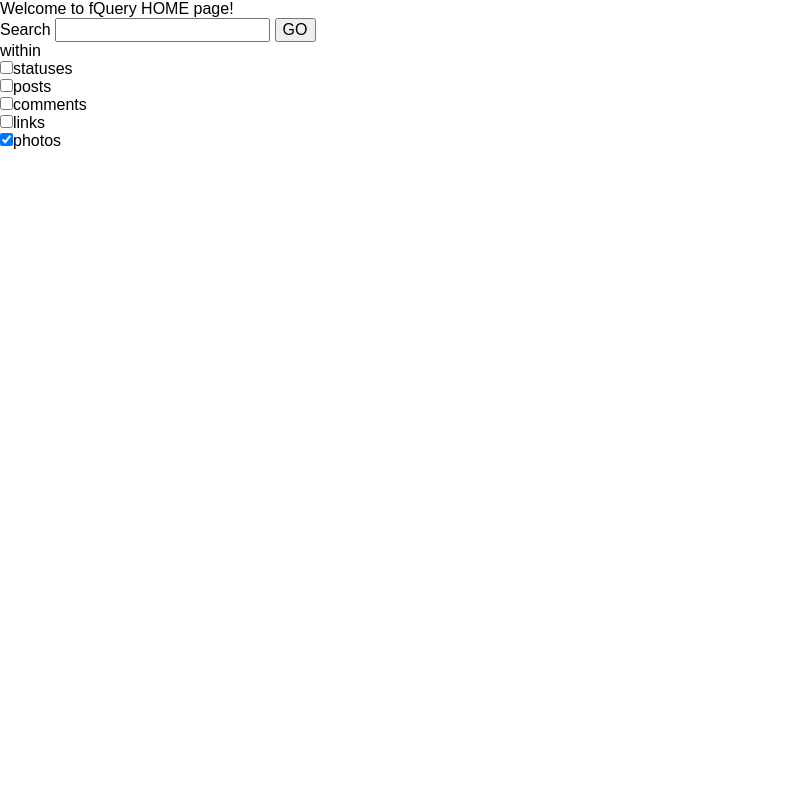
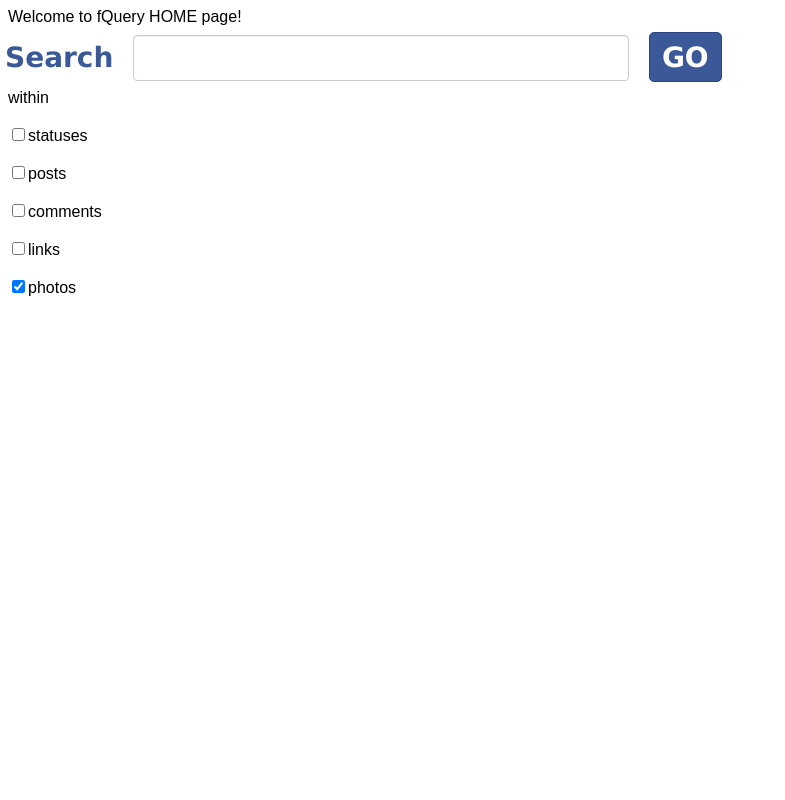
Before and after one commit to kunshao/EECS498, a Django app: page / in a window 1280 px wide. Shown: the whole page, without its empty margins (0-785 px from the left). Run offline with Django 3.2, Linux system fonts and the light colour scheme; some libraries are stand-ins or nearby versions.

Commit message:
Experimented with CSS
It was boringly fun for a snowy night

```diff
--- /dev/null
+++ b/fqueryApp/static/js/homestyle.css
@@ -0,0 +1,58 @@
+html {
+  font-family: sans-serif; /* 1 */
+  -ms-text-size-adjust: 100%; /* 2 */
+  -webkit-text-size-adjust: 100%; /* 2 */
+}
+
+
+
+#search{
+  font-family:'Lucida Grande',Tahoma,Verdana,Arial,sans-serif;
+  color:#3B5998;
+  font-size: 28px;
+  font-weight:700;
+  padding:6px 12px;
+}
+
+input[type = text]{
+   border: 1px solid #CCC;
+   color: #888;
+   font-size: 28px;
+   height 40px;
+   margin-bottom: 2px;
+   margin-right: 10px;
+   margin-top: 2px;
+   margin-left: 10px;
+   outline: 0 none;
+   padding: 6px 12px;
+   width: 40%;
+   border-radius: 4px;
+   -webkit-border-radius:4px;
+   -webkit-box-shadow:inset 0 1px 1px rgba(0,0,0,0.075);
+   box-shadow: inset 0 1px 1px rgba(0,0,0,0.075);
+   -moz-box-shadow: inset 0 1px 1px rgba(0,0,0,0.075);
+}
+
+label {
+    display: block;
+    padding-left: 15px;
+    text-indent: -15px;
+}
+
+button
+{
+  -webkit-box-shadow:rgba(0,0,0,0.0.1) 0 1px 0 0;
+  -moz-box-shadow:rgba(0,0,0,0.0.1) 0 1px 0 0;
+  box-shadow:rgba(0,0,0,0.0.1) 0 1px 0 0;
+  background-color:#3B5998;
+  border:1px solid #29447E;
+  font-family:'Lucida Grande',Tahoma,Verdana,Arial,sans-serif;
+  font-size:28px;
+  font-weight:700;
+  padding:6px 12px;
+  height:50px;
+  color:#fff;
+  border-radius:5px;
+  -moz-border-radius:5px;
+  -webkit-border-radius:5px
+}
--- a/fqueryApp/templates/home/home.html
+++ b/fqueryApp/templates/home/home.html
@@ -25,7 +25,7 @@
         <script src="{% static 'js/post.js' %}"> </script>
         <script src="{% static 'js/note.js' %}"> </script>
 
-        <link rel="stylesheet" type="text/css" href="{% static 'js/normalize.css' %}">
+        <link rel="stylesheet" type="text/css" href="{% static 'js/homestyle.css' %}">
 
         <title>
             Welcome to fQuery HOME page!
@@ -59,17 +59,19 @@
         <div id = "link_list_div"></div>
 
         <div>
-            <label>Search</label>
+            <label id = "search">Search
             <input type="text" name="keyword" id="txtKeyword" onkeypress="return runmakeQuery(event)">
-            <button type="button" OnClick="makeQuery()">GO</button><br>
+            <button type="button" OnClick="makeQuery()">GO</button></label>
             <label>within</label><br>
-            <input type="checkbox" name="content_type_box" value=1>statuses<br>
-            <input type="checkbox" name="content_type_box" value=2>posts<br>
-            <input type="checkbox" name="content_type_box" value=4>comments<br>
-            <input type="checkbox" name="content_type_box" value=8>links<br>
-            <input type="checkbox" name="content_type_box" checked=yes, value=16>photos<br>
-<!--             <input type="checkbox" name="content_type_box" value=32>notes<br>
-            <input type="checkbox" name="content_type_box" value=64>videos<br> -->
+        </div>
+        <div>
+            <label><input type="checkbox" name="content_type_box" value=1>statuses</label><br>
+            <label><input type="checkbox" name="content_type_box" value=2>posts</label><br>
+            <label><input type="checkbox" name="content_type_box" value=4>comments</label><br>
+            <label><input type="checkbox" name="content_type_box" value=8>links</label><br>
+            <label><input type="checkbox" name="content_type_box" checked=yes, value=16>photos</label><br>
+<!--             <label><input type="checkbox" name="content_type_box" value=32>notes</label><br>
+            <label><input type="checkbox" name="content_type_box" value=64>videos</label><br> -->
 
         </div>
 
```
